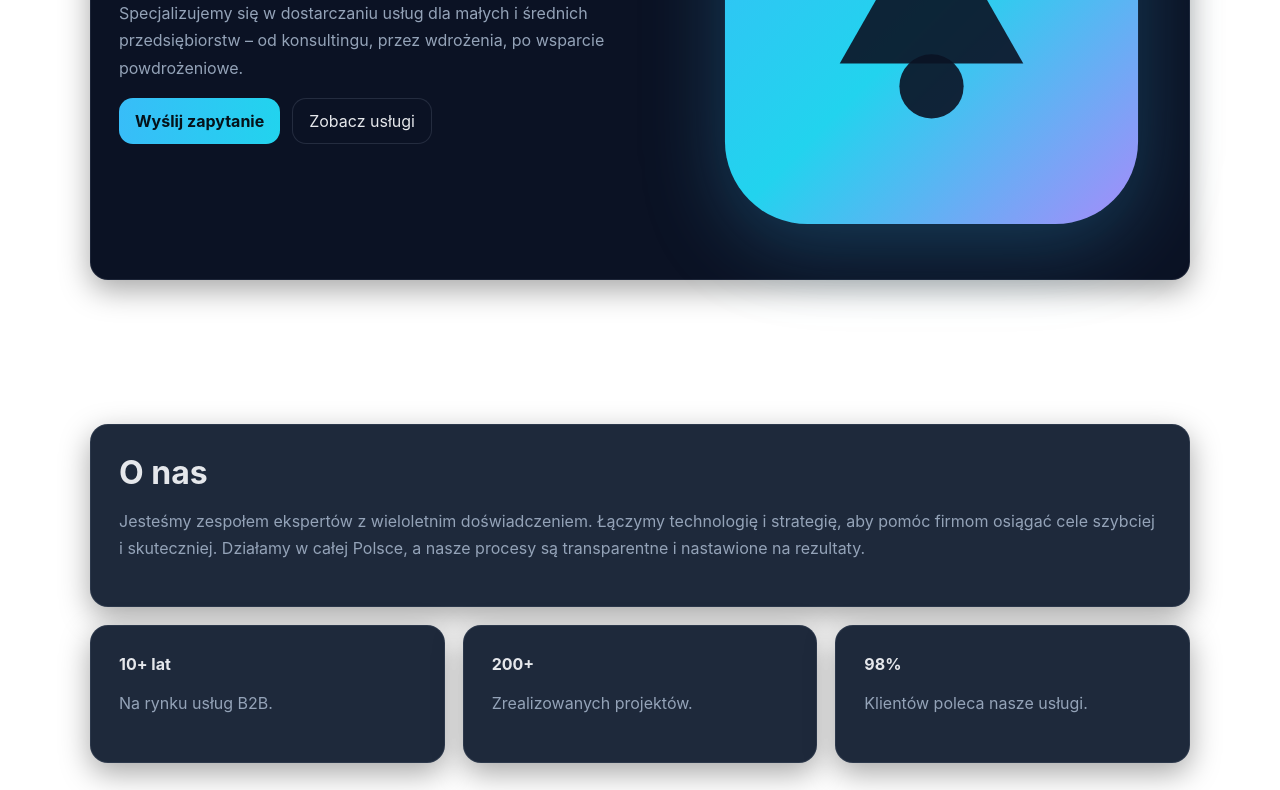
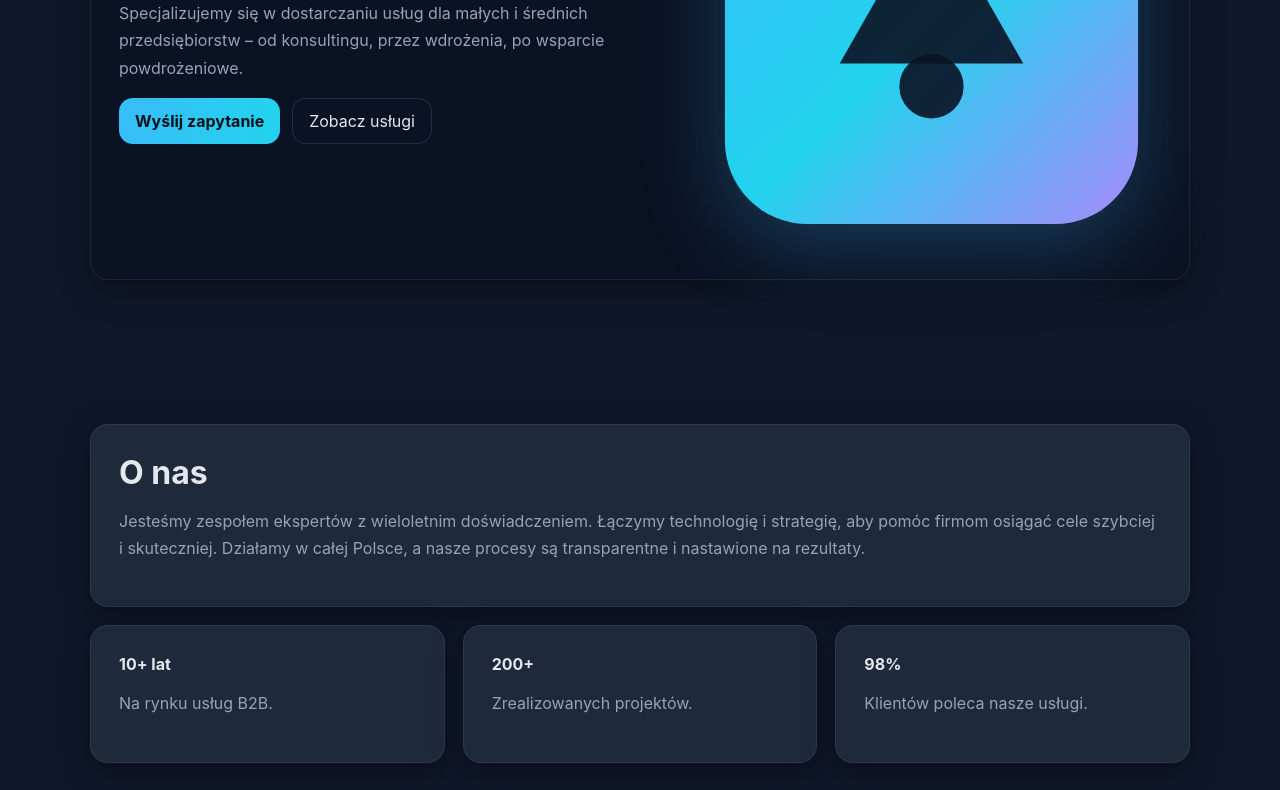
Before and after one commit to nillux97/stroan-pemo, a plain HTML site: page index.html in a window 1280 px wide. Shown: the part 378-1168 px from the top of the page. Drawn offline with Linux system fonts and the light colour scheme.

Commit message:
Update index.html

```diff
--- a/index.html
+++ b/index.html
@@ -7,7 +7,7 @@
   <meta name="description" content="Jednostronicowa strona firmowa z sekcjami: O nas, Usługi, Kontakt, Mapa dojazdu i Formularz." />
   <style>
     :root{
-      --bg:#FFFFFF;          /* tło strony (jednolite) */
+      --bg:#0f172a;          /* tło strony (jednolite) */
       --card:#111827;        /* bazowy kolor kart */
       --muted:#94a3b8;
       --text:#e5e7eb;
```
